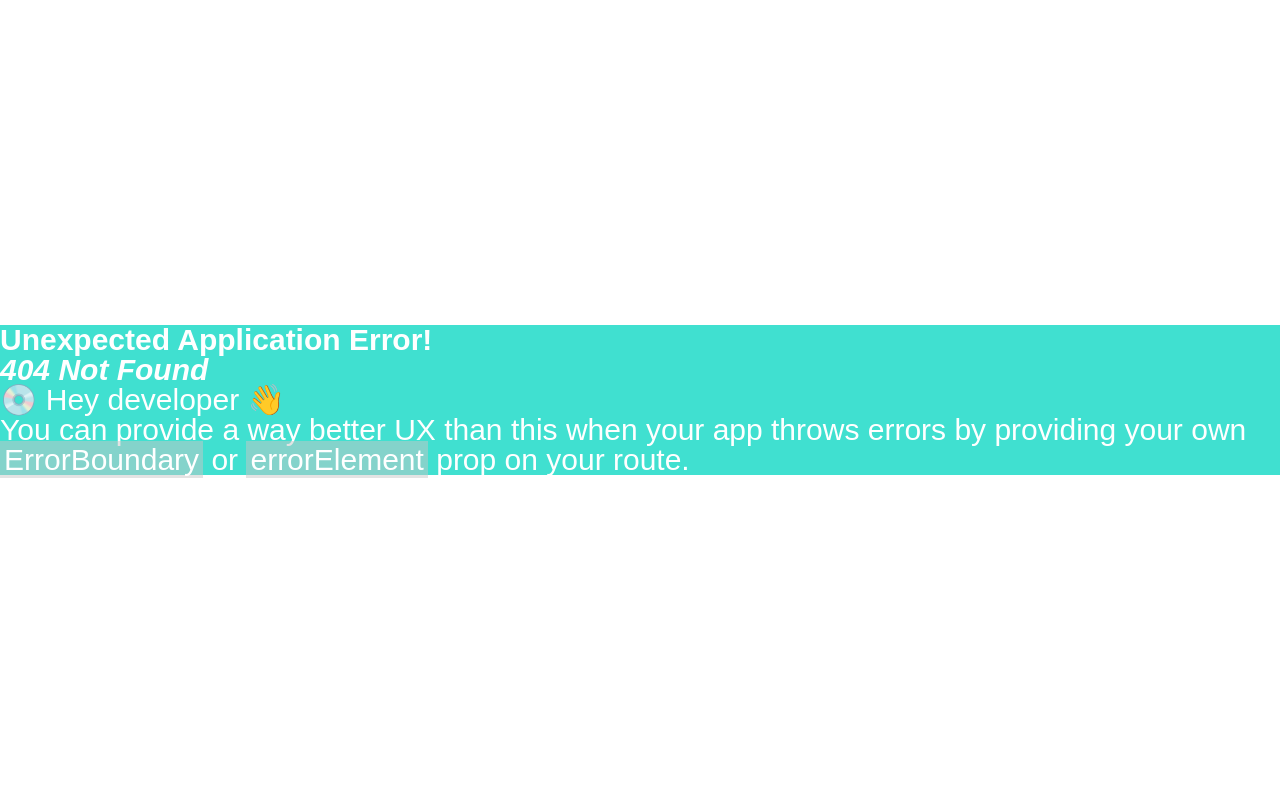
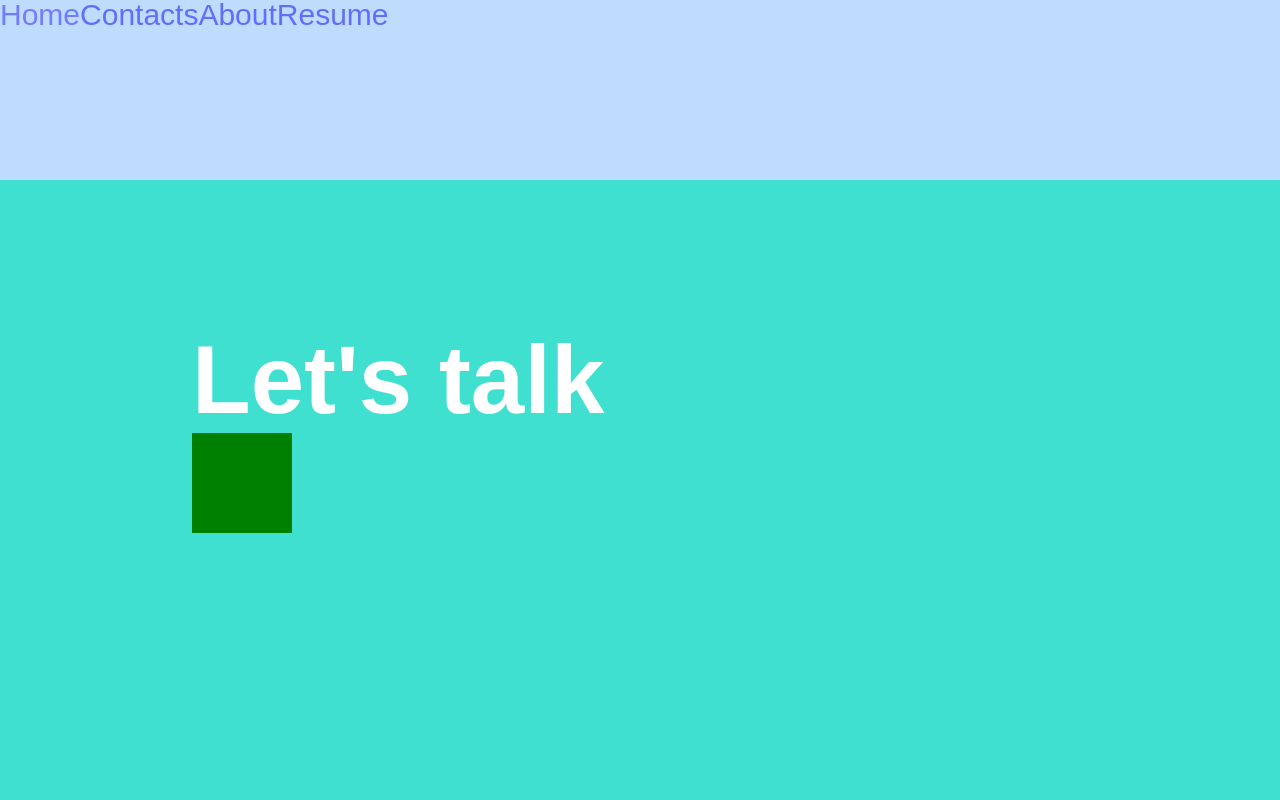
Before and after one commit to Otcocuka/pfolio, a React app: page /pfolio/contact in a window 1280 px wide. Before the commit this address had no page. Shown: the top 800 px of the page. Built offline with nearby package versions, Linux system fonts and the light colour scheme; the HTML template or start-up script is replaced by a standard one.

Commit message:
Configuring app for deployment to gh pages

```diff
--- a/src/App.jsx
+++ b/src/App.jsx
@@ -17,11 +17,11 @@ function App() {
 
   const router = createBrowserRouter(
     createRoutesFromElements(
-      <Route exact path='/' element={<Root/>}>
+      <Route exact path='/pfolio/' element={<Root/>}>
         <Route index element={<Home/>}/>
-        <Route exact path="/contact" element={<Contact/>}/>
-        <Route exact path="/about" element={<About/>}/>
-        <Route exact path="/resume" element={<Resume/>}/>
+        <Route exact path="/pfolio/contact" element={<Contact/>}/>
+        <Route exact path="/pfolio/about" element={<About/>}/>
+        <Route exact path="/pfolio/resume" element={<Resume/>}/>
       </Route>
     )
   )
@@ -31,7 +31,8 @@ function App() {
 
 
       <div className='router--provider'>
-          <RouterProvider basename={import.meta.env.DEV ? '/' : '/pfolio/'} router={router}/>
+      {/* basename={import.meta.env.DEV ? '/' : '/pfolio/'} */}
+          <RouterProvider  router={router}/>
         </div>
       <Outlet/>
 
@@ -69,10 +70,10 @@ const Root=()=> {
   return(
     <>
     <div className={`header ${ scrollDirection === "down" ? "hide" : "show"}`}>
-      <Link to='/'>Home</Link>
-      <Link to='/contact'>Contacts</Link>
-      <Link to='/about'>About</Link>
-      <Link to='/resume'>Resume</Link>
+      <Link to='/pfolio/'>Home</Link>
+      <Link to='/pfolio/contact'>Contacts</Link>
+      <Link to='/pfolio/about'>About</Link>
+      <Link to='/pfolio/resume'>Resume</Link>
     </div>
     <div>
       <Outlet/>
--- a/vite.config.js
+++ b/vite.config.js
@@ -2,15 +2,21 @@ import { defineConfig } from 'vite'
 import react from '@vitejs/plugin-react'
 
 // https://vitejs.dev/config/
-export default defineConfig(({ command }) => {
-  const config = {
-    plugins: [react()],
-    base: '/',
-  }
+export default defineConfig({
+  base: "/pfolio/",
+  plugins: [react()],
+})
 
-  if (command !== 'serve') {
-    config.base = '/pfolio/'
-  }
 
-  return config
-})
+// export default defineConfig(({ command }) => {
+//   const config = {
+//     plugins: [react()],
+//     base: '/',
+//   }
+
+//   if (command !== 'serve') {
+//     config.base = '/pfolio/'
+//   }
+
+//   return config
+// })
```
